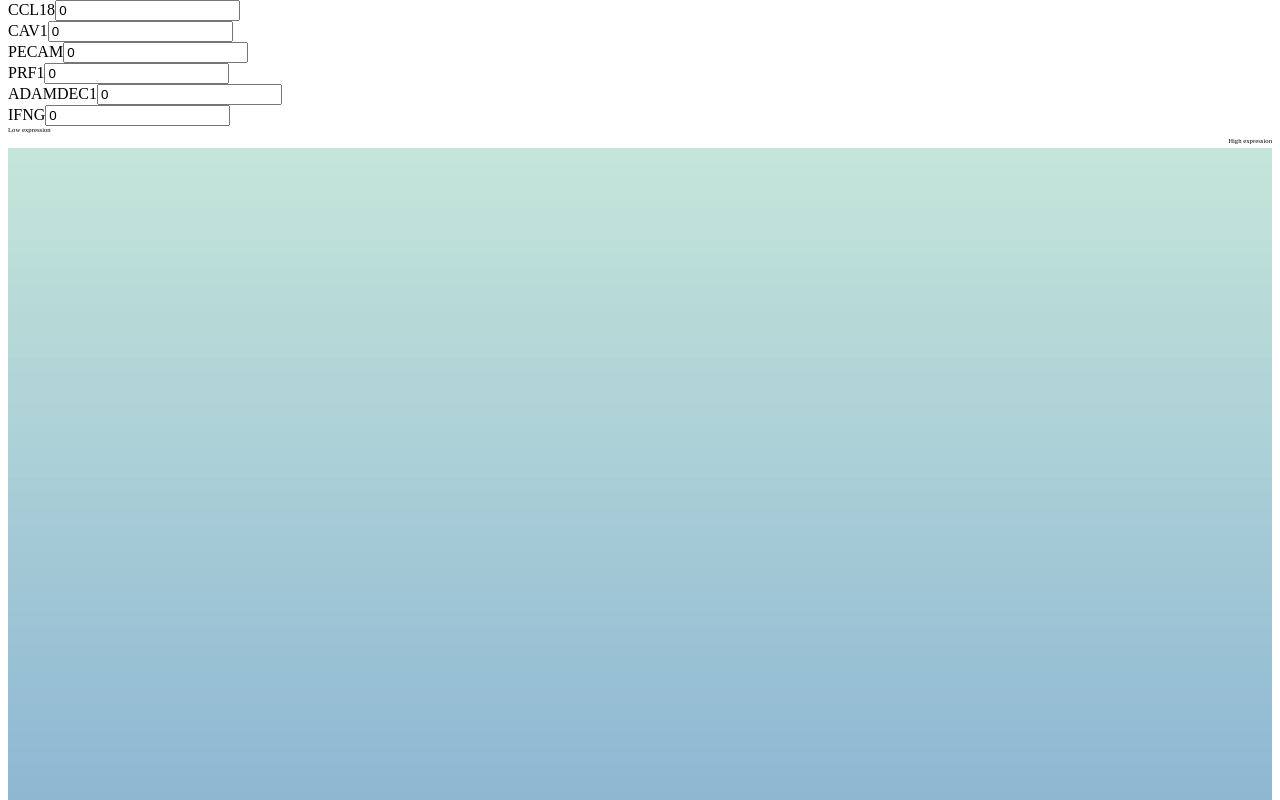
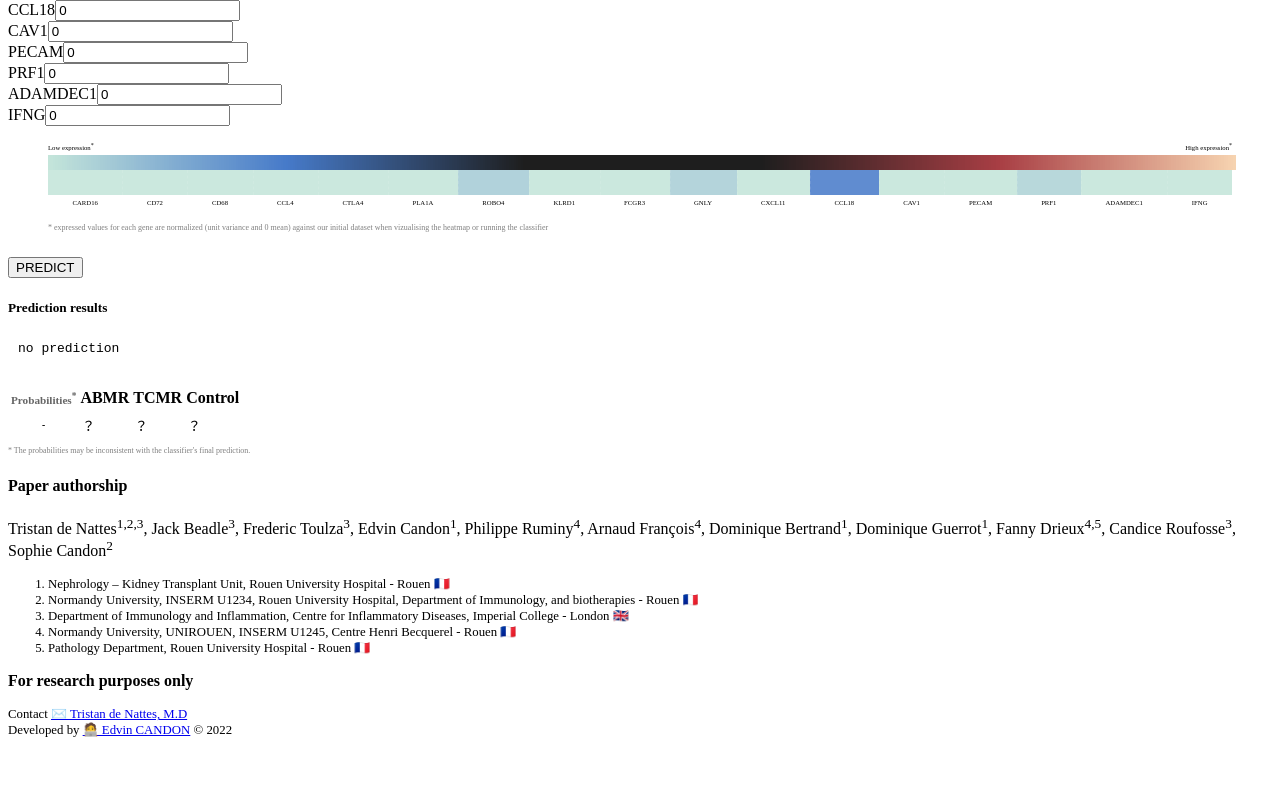
Before and after one commit to edvincandon/FFPE-kidney-transplant-classifier, a React app in the folder web/: page / in a window 1280 px wide. Shown: the part 720-1520 px from the top of the page. After the commit the page ends 1471 px from the top, so only its background shows below. Built offline with nearby package versions, Linux system fonts and the light colour scheme; the HTML template or start-up script is replaced by a standard one.

Commit message:
feat: add classification report results

```diff
--- a/web/src/components/classifier/Classifier.tsx
+++ b/web/src/components/classifier/Classifier.tsx
@@ -1,5 +1,5 @@
-import React, { CSSProperties, useCallback, useMemo, useState } from 'react';
-import { chunks } from '~/utils';
+import React, { Children, CSSProperties, useCallback, useEffect, useMemo, useState } from 'react';
+import { chunks, toPercentage } from '~/utils';
 
 import { DSAInput } from './DSAInput';
 import { GeneInput } from './GeneInput';
@@ -19,6 +19,22 @@ export const Classifier: React.FC = () => {
   const [withDSA, setWithDSA] = useState<boolean>(true);
   const [inputs, setInputs] = useState<GeneState>(DEFAULT_GENE_STATE);
   const [loading, setLoading] = useState<boolean>(false);
+  const [valid, setValid] = useState<boolean>(true);
+  const [data, setData] = useState<{ [key: string]: any } | undefined>();
+
+  useEffect(
+    () =>
+      setValid(
+        GENES.filter((gene) => withDSA || gene !== "DSA").reduce<boolean>(
+          (valid, gene) =>
+            valid &&
+            inputs[gene] !== undefined &&
+            Number.isFinite(parseFloat(inputs[gene]!)),
+          true
+        )
+      ),
+    [inputs, withDSA]
+  );
 
   const predict = useCallback(async (inputs: GeneState, withDSA: boolean) => {
     try {
@@ -37,7 +53,8 @@ export const Classifier: React.FC = () => {
 
       if (!res.ok) throw new Error(await res.text());
       const data = await res.json();
-      console.log(data);
+      await new Promise((res) => setTimeout(res, 500));
+      setData({ ...data, timestamp: new Date().toUTCString() });
     } catch (e) {
       console.warn(e);
     } finally {
@@ -61,7 +78,7 @@ export const Classifier: React.FC = () => {
             </i>{" "}
           </p>
           <p>
-            Finally, click the <strong>CLASSIFY</strong> button run the
+            Finally, click the <strong>PREDICT</strong> button run the
             classifier and wait for the prediction results.
           </p>
           <blockquote>
@@ -162,18 +179,127 @@ export const Classifier: React.FC = () => {
           </div>
         ))}
         <Heatmap inputs={scalerTransform(inputs)} />
-        <footer>
-          {" "}
+        <footer style={{ marginTop: 25 }}>
           <button
             role="button"
-            className="primary"
-            disabled={loading}
+            className="primary outline"
+            aria-busy={loading}
+            disabled={!valid}
             onClick={() => predict(inputs, withDSA)}
           >
-            → PREDICT
+            PREDICT
           </button>
+
+          <div>
+            <h5>Prediction results </h5>
+            <kbd style={{ marginLeft: 10 }}>
+              {data ? data.prediction : "no prediction"}{" "}
+            </kbd>{" "}
+            <span style={{ fontSize: "0.7em" }}>
+              {data &&
+                (() => {
+                  const probability = data.probabilities[data.prediction];
+                  return probability > 0.7 ? (
+                    <mark
+                      style={{
+                        borderRadius: 4,
+                        marginLeft: 5,
+                        backgroundColor: "#388e3c",
+                        color: "white",
+                      }}
+                    >
+                      High confidence
+                    </mark>
+                  ) : probability < 0.45 ? (
+                    <mark
+                      style={{
+                        borderRadius: 4,
+                        marginLeft: 5,
+                        backgroundColor: "#c62828",
+                        color: "white",
+                      }}
+                    >
+                      Low confidence
+                    </mark>
+                  ) : (
+                    <mark
+                      style={{
+                        borderRadius: 4,
+                        marginLeft: 5,
+                        color: "white",
+                      }}
+                    >
+                      Average confidence
+                    </mark>
+                  );
+                })()}
+            </span>
+            <table role="grid" style={{ marginTop: 30 }}>
+              <thead>
+                <tr>
+                  <th scope="col" style={{ opacity: 0.6, fontSize: "0.7em" }}>
+                    Probabilities<sup>*</sup>
+                  </th>
+                  <th scope="col">ABMR </th>
+                  <th scope="col">TCMR </th>
+                  <th scope="col">Control </th>
+                </tr>
+              </thead>
+              <tbody>
+                <tr>
+                  <th scope="row">
+                    <span style={{ fontSize: "0.6em" }}>
+                      {data?.timestamp ?? "-"}
+                    </span>
+                  </th>
+                  <td>
+                    {data ? (
+                      <MaybeWinner win={data?.prediction === "ABMR"}>
+                        {toPercentage(data.probabilities["ABMR"])}
+                      </MaybeWinner>
+                    ) : (
+                      "﹖"
+                    )}
+                  </td>
+                  <td>
+                    {data ? (
+                      <MaybeWinner win={data?.prediction === "TCMR"}>
+                        {toPercentage(data.probabilities["TCMR"])}
+                      </MaybeWinner>
+                    ) : (
+                      "﹖"
+                    )}
+                  </td>
+                  <td>
+                    {data ? (
+                      <MaybeWinner win={data?.prediction === "Control"}>
+                        {toPercentage(data.probabilities["Control"])}
+                      </MaybeWinner>
+                    ) : (
+                      "﹖"
+                    )}
+                  </td>
+                </tr>
+              </tbody>
+            </table>
+            <div className="grid">
+              <div style={{ opacity: 0.5 }}>
+                <p style={{ fontSize: "0.5em" }}>
+                  * The probabilities may be inconsistent with the classifier's
+                  final prediction.
+                </p>
+              </div>
+            </div>
+          </div>
         </footer>
       </article>
     </>
   );
 };
+
+const MaybeWinner: React.FC<{
+  win: boolean;
+  children?: React.ReactNode;
+}> = ({ win, children }) => (
+  <>{win ? <mark style={{ borderRadius: 4 }}>{children}</mark> : children}</>
+);
--- a/web/src/components/classifier/Heatmap.tsx
+++ b/web/src/components/classifier/Heatmap.tsx
@@ -19,28 +19,36 @@ const CMAP = generateHeatMap(
 
 export const Heatmap: React.FC<{ inputs: GeneState }> = ({ inputs }) => {
   return (
-    <>
-      <div className="grid" style={{ fontSize: "0.42em" }}>
+    <figure>
+      <div
+        style={{
+          fontSize: "0.42em",
+          display: "flex",
+          justifyContent: "space-between",
+        }}
+      >
         <span style={{ marginBottom: 4, display: "block" }}>
-          Low expression
+          Low expression<sup>*</sup>
         </span>
         <span style={{ marginBottom: 4, display: "block", textAlign: "right" }}>
-          High expression
+          High expression<sup>*</sup>
         </span>
       </div>
 
-      <div className="grid" style={{ gridGap: 0 }}>
+      <div style={{ display: "flex", height: 15 }}>
         {CMAP.map((rgb, i) => (
           <div
             key={i}
             style={{
+              display: "block",
+              flexGrow: 1,
               backgroundColor: `rgb(${rgb.join(", ")})`,
               height: 15,
             }}
           ></div>
         ))}
       </div>
-      <div className="grid" style={{ gridGap: 0 }}>
+      <div style={{ display: "flex", height: 45 }}>
         {GENES.filter((gene) => gene !== "DSA").map((gene, i) => {
           const value = parseFloat(
             (inputs[gene]?.trim() !== "" ? inputs[gene] : null) ?? "0"
@@ -56,7 +64,15 @@ export const Heatmap: React.FC<{ inputs: GeneState }> = ({ inputs }) => {
             : Math.round(CMAP.length / 2);
 
           return (
-            <div key={gene} style={{ textAlign: "center", fontSize: "0.42em" }}>
+            <div
+              key={gene}
+              style={{
+                textAlign: "center",
+                fontSize: "0.42em",
+                display: "block",
+                flexGrow: 1,
+              }}
+            >
               <div
                 style={{
                   display: "flex",
@@ -72,6 +88,15 @@ export const Heatmap: React.FC<{ inputs: GeneState }> = ({ inputs }) => {
           );
         })}
       </div>
-    </>
+      <div className="grid">
+        <div style={{ marginTop: 5, opacity: 0.5 }}>
+          <p style={{ fontSize: "0.5em" }}>
+            * expressed values for each gene are normalized (unit variance and 0
+            mean) against our initial dataset when vizualising the heatmap or
+            running the classifier
+          </p>
+        </div>
+      </div>
+    </figure>
   );
 };
--- a/web/src/utils/index.ts
+++ b/web/src/utils/index.ts
@@ -6,3 +6,6 @@ export function* chunks<T extends any = any>(
     yield arr.slice(i, i + n);
   }
 }
+
+export const toPercentage = (val: number): string =>
+  `${Math.round(val * 10000) / 100}%`;
```
